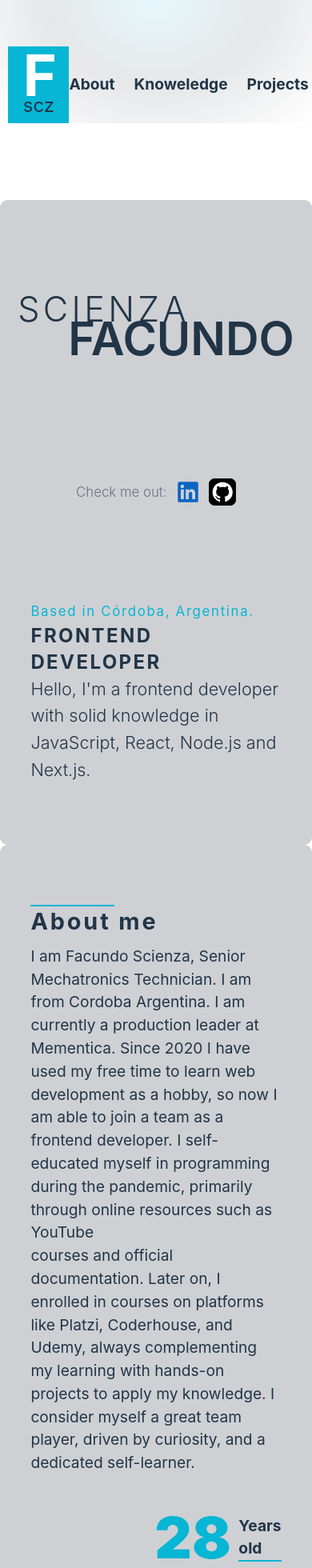
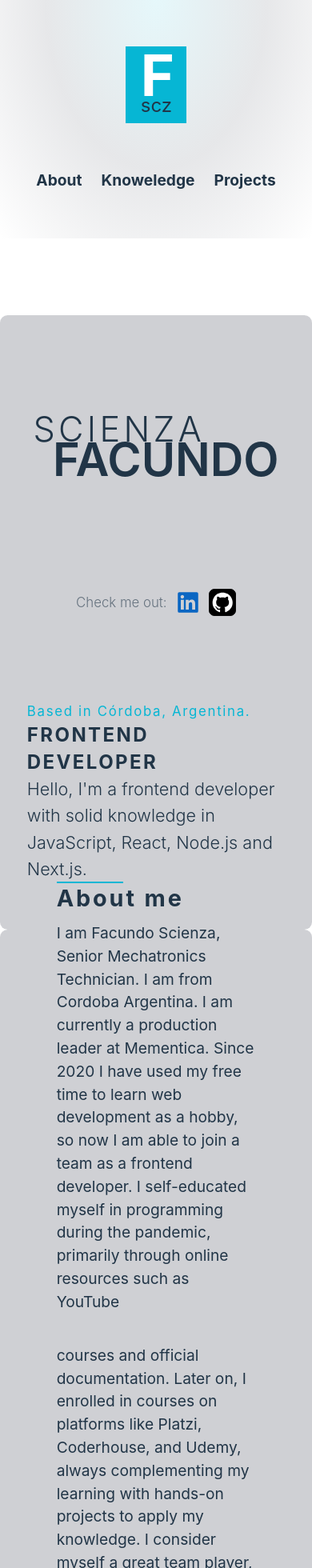
Before and after one commit to F-Scienza/portfolio, a React (Vite) app: page / in a window 390 px wide. Shown: the top 1960 px of the page at 80% size. Built offline with nearby package versions, Linux system fonts and the light colour scheme.

Commit message:
responsive design

```diff
--- a/src/Components/Greeting/index.jsx
+++ b/src/Components/Greeting/index.jsx
@@ -1,9 +1,7 @@
 const Greeting = () => {
 	return (
-		<div
-			className="flex flex-col w-screen p-8 pt-8 pb-8 mb-12 items-center justify-evenly bg-slate-900/20 rounded-lg md:w-11/12 md:flex-row"
-		>
-			<div className="h-96 md:w-1/2 max-w-xs flex flex-col justify-end md:justify-center ">
+		<div className="flex flex-col w-screen p-8 pt-8 pb-8 mb-12 items-center justify-evenly bg-slate-900/20 rounded-lg lg:w-11/12 lg:flex-row">
+			<div className="h-96 w-11/12 lg:w-1/2 p-4 flex flex-col justify-end lg:justify-center ">
 				<div className="w-1/3 border-t-2 border-cyan-500"></div>
 				<h1 className="text-2xl font-bold mb-2 tracking-widest">About me</h1>
 				<p>
@@ -15,7 +13,7 @@ const Greeting = () => {
 					through online resources such as YouTube
 				</p>
 			</div>
-			<div className="relative h-96 md:w-1/2 max-w-xs flex flex-col md:justify-center">
+			<div className="relative w-11/12  h-96 lg:w-1/2 p-4 flex flex-col lg:justify-center">
 				<p>
 					courses and official documentation. Later on, I enrolled in courses on
 					platforms like Platzi, Coderhouse, and Udemy, always complementing my
@@ -23,7 +21,7 @@ const Greeting = () => {
 					myself a great team player, driven by curiosity, and a dedicated
 					self-learner.
 				</p>
-				<div className="absolute right-0 flex items-center bottom-12">
+				<div className="absolute right-2 flex items-center bottom-12">
 					<span className="text-6xl font-black text-cyan-500">28</span>
 					<div className="flex flex-col justify-start text-justify font-bold ml-2 border-b-2 border-cyan-500">
 						<span>Years</span>
--- a/src/Components/Navbar/index.jsx
+++ b/src/Components/Navbar/index.jsx
@@ -3,14 +3,15 @@ import Logo from '../Logo';
 const Navbar = () => {
 	const bg_gradient =
 		'bg-[radial-gradient(ellipse_at_top,_var(--tw-gradient-stops))] from-cyan-500/10 via-slate-900/10 to-gray-800/0';
+
 	return (
 		<nav
-			className={`w-screen md:w-11/12 flex justify-evenly items-center pt-12 pr-2 pl-2 md:pr-0 md:pl-0 ${bg_gradient}`}
+			className={`w-screen lg:w-11/12 flex flex-col md:flex-row justify-evenly items-center pt-12 pr-2 pl-2 md:pr-0 md:pl-0 ${bg_gradient}`}
 		>
-			<div className="flex justify-center md:w-72">
+			<div className="flex justify-center mb-12 md:mb-0 md:w-72">
 				<Logo />
 			</div>
-			<ul className="flex w-72 justify-center gap-5 md:text-xl font-semibold md:font-light">
+			<ul className="flex w-72 justify-center gap-5 md:text-xl font-semibold md:font-light pb-12 md:pb-4">
 				<li className="font-bold transition duration-300 ease-in-out hover:text-cyan-400">
 					<a href="#About">About</a>
 				</li>
--- a/src/Components/Presentation/index.jsx
+++ b/src/Components/Presentation/index.jsx
@@ -1,13 +1,12 @@
 import linkedin from '../../assets/linkedin.svg';
 import github from '../../assets/github.svg';
-import {Link} from 'react-router-dom';
 const Presentation = () => {
 	return (
 		<div
 			id={'About'}
-			className="flex flex-col w-screen mt-20 pb-8 items-center justify-evenly bg-slate-900/20 rounded-lg md:w-11/12 md:flex-row"
+			className="flex flex-col w-screen mt-20 pb-8 items-center justify-evenly bg-slate-900/20 rounded-lg lg:w-11/12 md:flex-row"
 		>
-			<div className="flex flex-col h-96 w-72 bg-gray text-5xl font-light justify-evenly">
+			<div className="flex flex-col h-96 w-72 bg-gray text-5xl font-light justify-evenly p-4">
 				<span className="flex flex-col justify-center h-40 relative text-right">
 					<h1 className="font-semibold">FACUNDO</h1>
 					<h1 className="text-4xl absolute top-7 tracking-widest">SCIENZA</h1>
@@ -32,8 +31,8 @@ const Presentation = () => {
 					</span>
 				</div>
 			</div>
-			<div className="flex md:w-72 p-8 md:p-0 flex-col md:h-96  justify-evenly items-center">
-				<div className="w-full">
+			<div className="flex max-w-md md:w-72 p-4 md:p-0 flex-col md:h-96  justify-evenly items-center">
+				<div className="w-11/12 lg:w-full">
 					<span className="text-sm text-cyan-500 tracking-widest">
 						Based in Córdoba, Argentina.
 					</span>
--- a/src/Components/Projects/index.jsx
+++ b/src/Components/Projects/index.jsx
@@ -8,7 +8,7 @@ const Projects = () => {
 	return (
 		<div
 			id="Projects"
-			className="pt-20 mb-20 flex flex-wrap md:flex-nowrap justify-center items-center gap-4 w-11/12 "
+			className="pt-20 mb-20 flex flex-wrap lg:flex-nowrap justify-center items-center gap-4 w-11/12 "
 		>
 			<div
 				className={`bg-slate-500/10 w-72 h-40 md:h-80 rounded-lg flex justify-around items-center pt-10 md:pt-40 pr-4 hover:bg-slate-500/20 hover:text-cyan-500 transition duration-500 ease-in-out shadow-none hover:shadow-xl hover:shadow-cyan-500/5`}
```
